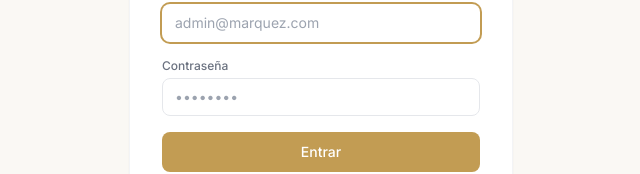
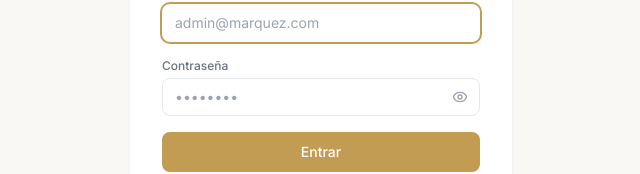
Before and after one commit to mario20407-cell/master-baker, a React (Vite) app in the folder frontend/: page /login in a window 1280 px wide. Shown: the part 377-551 px from the top of the page, without its empty margins (319-959 px from the left). Built offline with nearby package versions, Linux system fonts and the light colour scheme; no server answers.

Commit message:
feat: icono ojo toggle password en Login y Usuarios

```diff
--- a/frontend/src/pages/Login.jsx
+++ b/frontend/src/pages/Login.jsx
@@ -2,6 +2,7 @@ import { useState } from 'react'
 import { useNavigate } from 'react-router-dom'
 import { useAuth } from '../context/AuthContext'
 import toast from 'react-hot-toast'
+import { Eye, EyeOff } from 'lucide-react'
 
 export default function Login() {
   const { login } = useAuth()
@@ -9,6 +10,7 @@ export default function Login() {
   const [email, setEmail]       = useState('')
   const [password, setPassword] = useState('')
   const [cargando, setCargando] = useState(false)
+  const [showPass, setShowPass] = useState(false)
 
   const handleSubmit = async (e) => {
     e.preventDefault()
@@ -43,8 +45,14 @@ export default function Login() {
             </div>
             <div className="form-group">
               <label className="form-label">Contraseña</label>
-              <input type="password" value={password} onChange={e => setPassword(e.target.value)}
-                placeholder="••••••••" autoComplete="current-password" disabled={cargando} />
+              <div className="relative">
+                <input type={showPass ? 'text' : 'password'} value={password} onChange={e => setPassword(e.target.value)}
+                  placeholder="••••••••" autoComplete="current-password" disabled={cargando} className="pr-10 w-full" />
+                <button type="button" onClick={() => setShowPass(p => !p)}
+                  className="absolute right-3 top-1/2 -translate-y-1/2 text-gray-400 hover:text-gray-600">
+                  {showPass ? <EyeOff size={16} /> : <Eye size={16} />}
+                </button>
+              </div>
             </div>
             <button type="submit" disabled={cargando}
               className="btn-primary w-full py-2.5 mt-2 flex items-center justify-center gap-2">
--- a/frontend/src/pages/Usuarios.jsx
+++ b/frontend/src/pages/Usuarios.jsx
@@ -1,6 +1,6 @@
 // pages/Usuarios.jsx — v3.0 Panel de gestion de usuarios (solo admin)
 import { useState, useEffect } from 'react'
-import { Users, Plus, UserCheck, UserX, Mail, Shield, Clock } from 'lucide-react'
+import { Users, Plus, UserCheck, UserX, Mail, Shield, Clock, Eye, EyeOff } from 'lucide-react'
 import { getUsuarios, registrarUsuario, toggleUsuario } from '../lib/api'
 import { useAuth } from '../context/AuthContext'
 import toast from 'react-hot-toast'
@@ -14,6 +14,7 @@ export default function Usuarios() {
   const [form, setForm] = useState({ nombre: '', email: '', password: '', rol: 'operario' })
   const [guardando, setGuardando] = useState(false)
   const [mostrarForm, setMostrarForm] = useState(false)
+  const [showPass, setShowPass] = useState(false)
 
   const cargar = async () => {
     try {
@@ -43,9 +44,9 @@ export default function Usuarios() {
       toast.success(`Cuenta de ${form.nombre} creada`)
       setForm({ nombre: '', email: '', password: '', rol: 'operario' })
       setMostrarForm(false)
+      setShowPass(false)
       await cargar()
     } catch (e) {
-      // el interceptor de api.js ya muestra el toast de error
     } finally {
       setGuardando(false)
     }
@@ -59,7 +60,6 @@ export default function Usuarios() {
       toast.success(`Cuenta ${u.activo ? 'desactivada' : 'activada'}`)
       await cargar()
     } catch {
-      // manejado por interceptor
     }
   }
 
@@ -89,7 +89,15 @@ export default function Usuarios() {
               </div>
               <div className="form-group">
                 <label className="form-label">Contrasena (min. 8 caracteres)</label>
-                <input type="password" value={form.password} onChange={e => setForm(p => ({ ...p, password: e.target.value }))} placeholder="••••••••" />
+                <div className="relative">
+                  <input type={showPass ? 'text' : 'password'} value={form.password}
+                    onChange={e => setForm(p => ({ ...p, password: e.target.value }))}
+                    placeholder="••••••••" className="pr-10 w-full" />
+                  <button type="button" onClick={() => setShowPass(p => !p)}
+                    className="absolute right-3 top-1/2 -translate-y-1/2 text-gray-400 hover:text-gray-600">
+                    {showPass ? <EyeOff size={16} /> : <Eye size={16} />}
+                  </button>
+                </div>
               </div>
               <div className="form-group">
                 <label className="form-label">Rol</label>
@@ -135,12 +143,9 @@ export default function Usuarios() {
                   </div>
                 </div>
                 {u.id !== yo?.id && (
-                  <button
-                    onClick={() => handleToggle(u)}
+                  <button onClick={() => handleToggle(u)}
                     className={`flex items-center gap-1.5 text-xs px-3 py-1.5 rounded-lg border transition-all ${
-                      u.activo
-                        ? 'border-red-200 text-red-600 hover:bg-red-50'
-                        : 'border-green-200 text-green-600 hover:bg-green-50'
+                      u.activo ? 'border-red-200 text-red-600 hover:bg-red-50' : 'border-green-200 text-green-600 hover:bg-green-50'
                     }`}>
                     {u.activo ? <><UserX size={12} /> Desactivar</> : <><UserCheck size={12} /> Activar</>}
                   </button>
```
